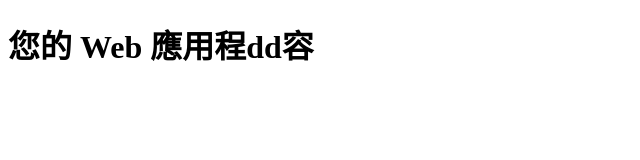
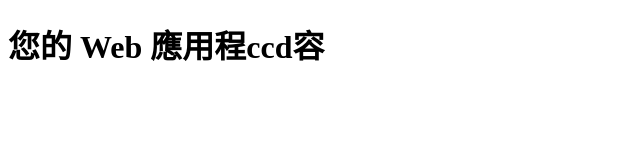
Before and after one commit to lucasgo24601/abyss, a plain HTML site: page index.html in a window 1280 px wide. Shown: the full height of the page, 0-640 px from the left. Drawn offline with Linux system fonts and the light colour scheme.

Commit message:
sdasdasdg

```diff
--- a/index.html
+++ b/index.html
@@ -19,7 +19,7 @@
     </head>
 <body>
     <div id="AppContainer">
-        <h1>您的 Web 應用程dd容</h1>
+        <h1>您的 Web 應用程ccd容</h1>
     </div>
 
     </body>
```
